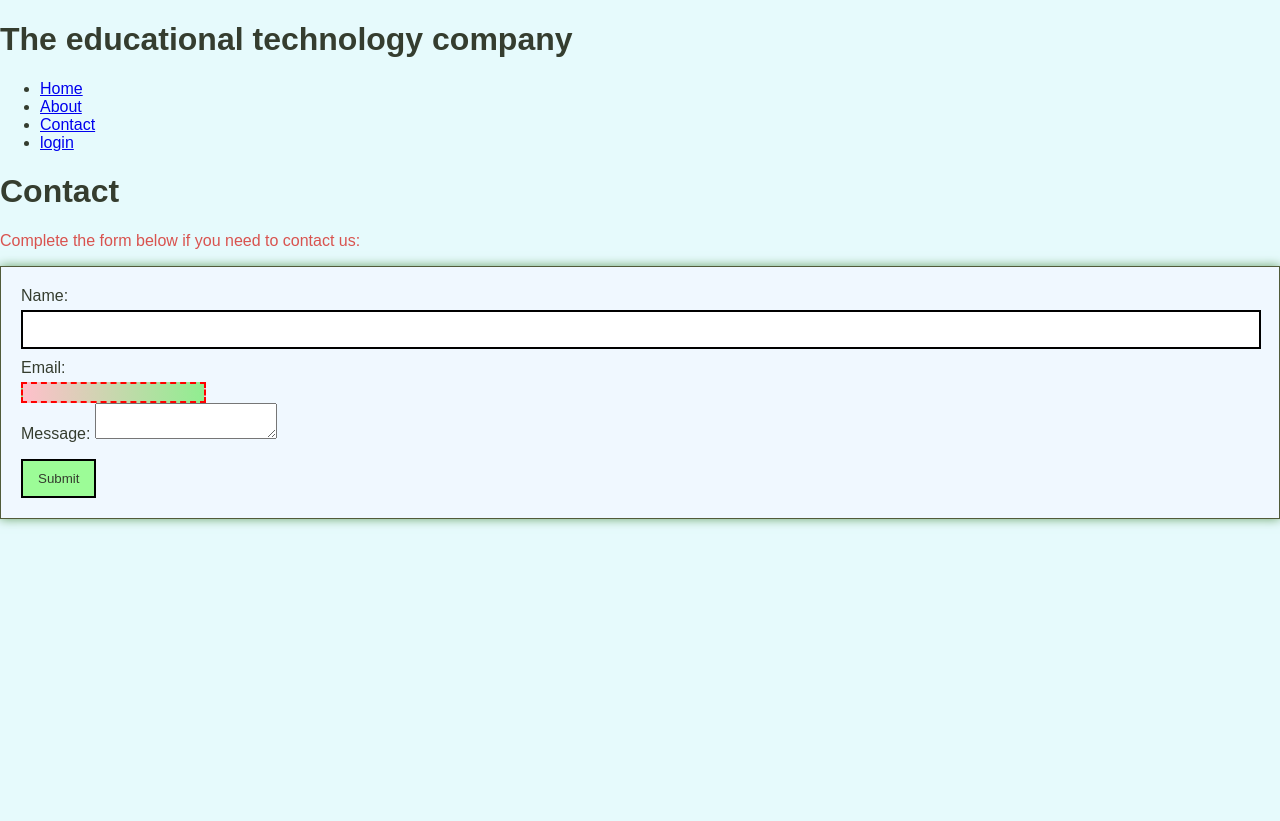
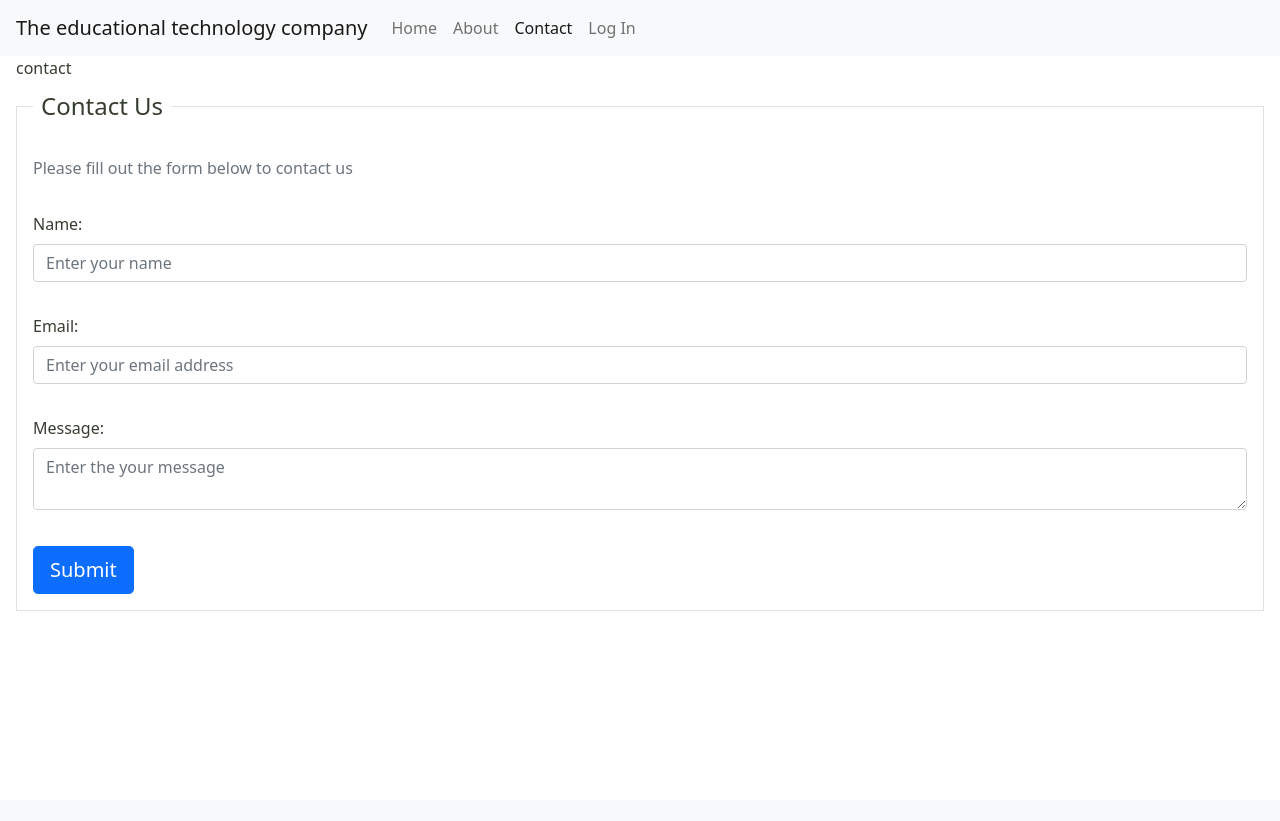
Before and after one commit to teachmachines/to-do-list, a Flask app: page /contact in a window 1280 px wide. After the commit the page ends 611 px from the top, so only its background shows below. Run offline with Flask 3, Linux system fonts and the light colour scheme; some libraries are stand-ins or nearby versions.

Commit message:
Added a bootstrap theme and nav bar to base.html Created a contact class in app.py so I can store the contact messages in the database. Updated the contact route in app.py so it can respond to a post request Added a logging function so I can store error messages in file and look at them after sessions.

```diff
--- a/app.py
+++ b/app.py
@@ -1,7 +1,7 @@
-from flask import Flask, request, render_template, url_for, redirect
+from flask import Flask, request, render_template, url_for, redirect, flash
 from markupsafe import escape
 from flask_sqlalchemy import SQLAlchemy
-
+import logging
 
 # Create the Web Server Gateway Interface Application
 # __name__ returns the file name e.g. app.py this lets us know where to find things like the template
@@ -11,6 +11,8 @@ app = Flask(__name__)
 app.config['SQLALCHEMY_DATABASE_URI'] = 'sqlite:///login.db'
 #  SQLAlchemy will not signal the application every time a change is about to be made in the database.
 app.config['SQLALCHEMY_TRACK_MODIFICATIONS'] = False
+# The secret key is used to secure the session data stored in the cookies.
+app.config['SECRET_KEY'] = 'your-unique-secret-key'
 
 # Create a database object
 db = SQLAlchemy(app)
@@ -37,9 +39,31 @@ class User(db.Model):
         return bool(User.query.filter_by(username=username, password=password).first())
 
 
+class Contact(db.Model):
+    id = db.Column(db.Integer, primary_key=True)
+    name = db.Column(db.String(30), nullable=False)
+    email = db.Column(db.String(255), nullable=False)
+    message = db.Column(db.String(255), nullable=False)
+
+    def __repr__(self):
+        return f'<Contact {self.name}>'
+
+    def __init__(self, name, email, message):
+        self.name = name
+        self.email = email
+        self.message = message
+
+
 # Create the database
 with app.app_context():
     db.create_all()
+
+# Set up logging
+logging.basicConfig(filename='app.log',
+                    filemode='w',  # Overwrites the log file
+                    level=logging.DEBUG,
+                    format='%(asctime)s - %(levelname)s - %(message)s',
+                    datefmt='%Y-%m-%d %H:%M:%S')
 
 
 @app.route('/')
@@ -57,9 +81,26 @@ def about():
     return render_template("about.html")
 
 
-@app.route("/contact")
+@app.route("/contact", methods=["GET", "POST"])
 def contact():
-    return render_template("contact.html")
+    if request.method == "GET":
+        return render_template("contact.html")
+    elif request.method == "POST":
+        name = request.form["name"]
+        email = request.form["email"]
+        message = request.form["message"]
+        new_contact = Contact(name, email, message)
+        try:
+            db.session.add(new_contact)
+            db.session.commit()
+            flash(f'Thanks {name}, your message has been sent!', 'success')
+            return render_template("contact.html")
+        except SQLAlchemy.SQLAlchemyError as e:
+            flash(f'Unfortunately you message has not been received, please try again', 'danger')
+            # Log the error
+            logging.error(e)
+            return render_template("contact.html")
+
 
 @app.route("/hello_world")
 def hello_world():
@@ -83,7 +124,6 @@ def show_post(todo_id):
     return f'Todo {todo_id}'
 
 
-
 @app.route('/login', methods=["GET", "POST"])
 def login():
     error = None
--- a/static/style.css
+++ b/static/style.css
@@ -1,49 +1,31 @@
 body {
-    font-family: Arial, sans-serif; /* Improves readability */
-    background-color: #e6fafcff; /* Azure Web background */
+
     color: #353d2fff; /* Black Olive text */
     height: 100vh;
     margin: 0;
 }
-form {
-    padding: 20px;
-    border: 1px solid #515b3aff; /* Dark Moss Green border */
-    background-color: #f0f8ff;
-    box-shadow: 0 0 10px #6ba368ff; /* Asparagus shadow */
-}
-label {
-    margin-bottom: 5px;
-    display: block;
-}
-input[type="text"],
-input[type="password"] {
-    width: calc(100% - 22px); /* Full width minus padding */
-    padding: 10px;
-    margin-bottom: 10px;
-    border: 1px solid #6ba368ff; /* Asparagus border */
-}
-input[type="submit"] {
-    background-color: #9cfc97ff; /* Light Green background */
-    color: #353d2fff; /* Black Olive text */
-    padding: 10px 15px;
-    border: none;
-    cursor: pointer;
-}
-input[type="submit"]:hover {
-    background-color: #6ba368ff; /* Asparagus background on hover */
+
+
+.btn, .form-label{
+    margin-top: 1em;
 }
 
-input:invalid {
-  border: 2px dashed red;
+
+
+
+
+.error-message {
+  color: red;
+  display: none; /* Hide by default */
 }
 
-input:invalid:required {
-  background-image: linear-gradient(to right, pink, lightgreen);
+.error-message.active {
+  display: block; /* Show when active */
+  position: absolute;
+  top: 100%;
+  left: 0;
+  width: 100%;
+  background-color: #f8d7da; /* Red tone for errors */
+  padding: 10px;
+  border: 1px solid #f5c6cb; /* Red tone for errors */
 }
-
-input:valid {
-  border: 2px solid black;
-}
-p {
-    color: #d9534f; /* Use a red tone for errors */
-}
--- /dev/null
+++ b/static/validation.js
@@ -0,0 +1,13 @@
+document.addEventListener('DOMContentLoaded', function () {
+    const inputs = document.querySelectorAll('input , textarea');
+    inputs.forEach(input => {
+        input.addEventListener('input', function () {
+            const errorMessage = this.nextElementSibling;
+            if (!this.validity.valid) {
+                errorMessage.style.display = 'block';
+            } else {
+                errorMessage.style.display = 'none';
+            }
+        });
+    });
+});
--- a/templates/about.html
+++ b/templates/about.html
@@ -1,6 +1,6 @@
 {% extends "base.html" %}
 {% block content %}
     <!-- about page -->
-    <h1>About</h1>
+    <h2 class="text-primary">>About</h2>
     <p>This is the about page</p>
 {% endblock %}
--- a/templates/base.html
+++ b/templates/base.html
@@ -2,20 +2,63 @@
 <html lang="en">
 <head>
     <title>The educational technology company</title>
+    <link rel="stylesheet" href="https://stackpath.bootstrapcdn.com/bootstrap/5.0.0-alpha1/css/bootstrap.min.css">
+
     <link rel="stylesheet" type="text/css" href="{{ url_for('static', filename='style.css') }}">
+    <!-- link to remote bootstrap  5 css -->
+
+    <!-- Bootstrap Bundle with Popper -->
+    <script src="https://cdn.jsdelivr.net/npm/bootstrap@5.3.1/dist/js/bootstrap.bundle.min.js"></script>
+
+    <meta name="viewport" content="width=device-width, initial-scale=1">
+    <meta charset="UTF-8">
+    <meta name="description" content="The educational technology company">
+    <meta name="keywords" content="education, technology, company">
+    <meta name="author" content="The educational technology company">
+
 </head>
 <body>
-    <h1> The educational technology company </h1>
-    <nav>
-        <ul>
-            <li><a href="{{ url_for('home') }}">Home</a></li>
-            <li><a href="{{ url_for('about') }}">About</a></li>
-            <li><a href="{{ url_for('contact') }}">Contact</a></li>
-            <li><a href="{{ url_for('login') }}">login</a></li>
-        </ul>
+    <nav class="navbar navbar-expand-lg navbar-light bg-light">
+        <div class="container-fluid">
+            <a class="navbar-brand" href="{{ url_for('home') }}">The educational technology company</a>
+            <button class="navbar-toggler" type="button" data-bs-toggle="collapse" data-bs-target="#navbarNav" aria-controls="navbarNav" aria-expanded="false" aria-label="Toggle navigation">
+                <span class="navbar-toggler-icon"></span>
+            </button>
+            <div class="collapse navbar-collapse" id="navbarNav">
+                <div class="navbar-nav">
+                    <a class="nav-link {% if request.endpoint == 'home' %}active" aria-current="page{% endif %}" href="{{ url_for('home') }}">Home</a>
+                    <a class="nav-link {% if request.endpoint == 'about' %}active" aria-current="page{% endif %}" href="{{ url_for('about') }}">About</a>
+                    <a class="nav-link {% if request.endpoint == 'contact' %}active" aria-current="page{% endif %}" href="{{ url_for('contact') }}">Contact</a>
+                    <a class="nav-link {% if request.endpoint == 'login' %}active" aria-current="page{% endif %}" href="{{ url_for('login') }}">Log In</a>
+                </div>
+            </div>
+        </div>
     </nav>
-    {% block content %}
-    {% endblock %}
 
+    <div class="container-fluid md-8">
+        <aside>
+            {% with messages = get_flashed_messages(with_categories=True) %}
+                {% if messages %}
+                    <ul>
+                        {% for category, message in messages %}
+                            <li class="{{ category }}">{{ message }}</li>
+                        {% endfor %}
+                    </ul>
+                {% endif %}
+            {% endwith %}
+        </aside>
+    </div>
+
+    <div class="container-fluid md-8">
+        <main>
+
+            {% block content %}
+            {% endblock %}
+
+        </main>
+    </div>
+
+
+<script src="{{ url_for('static', filename='validation.js') }}"></script>
 </body>
 </html>
--- a/templates/contact.html
+++ b/templates/contact.html
@@ -1,64 +1,47 @@
 {% extends "base.html" %}
 {% block content %}
+    {{ request.endpoint }}
     <!-- about page -->
-    <h1>Contact</h1>
-    <p>Complete the form below if you need to contact us:</p>
     <!-- TODO: Add form validation -->
     <!-- TODO: Add form submission -->
-    <form action="/contact" method="post">
-        <div class="form-group">
-            <label for="name">Name:</label>
-            <input type="text" class="form-control" id="name" name="name">
+    <form action="/contact" method="post"
+          name="message-form" id="message-form"
+          aria-labelledby="formTitle" aria-describedby="formDesc">
+        <fieldset class="border p-3">
+            <legend id="formTitle" class="float-none w-auto p-2">Contact Us</legend>
+            <p id="formDesc" class="text-muted">Please fill out the form below to contact us</p>
+            <div class="mb-3">
+                <label for="name" class="form-label">Name:</label>
+                <input type="text" class="form-control" id="name" name="name" form="message-form"
+                       placeholder="Enter your name"
+                       maxlength="30" minlength="3"
+                       pattern="\b[a-zA-Z\s]{3,30}\b" required>
+                <span class="error-message invalid-feedback" style="display:none; color:red;">
+                    Your name must be between 3 and 30 characters and contain only letters
+                </span>
             </div>
-        <div class="form-group">
-            <label for="email">Email:</label>
-            <input type="email" class="form-control" id="email" name="email"
+            <div class="mb-3">
+                <label for="email" class="form-label">Email:</label>
+                <input type="email" class="form-control" id="email" name="email" form="message-form"
+                       placeholder="Enter your email address"
                        maxlength="255"
                        minlength="5"
-                   oninvalid="this.setCustomValidity('Enter valid email address here')"
                        pattern="[a-z0-9._%+-]+@[a-z0-9.-]+\.[a-z]{2,}$" required />
+                <span class="invalid-feedback error-message" style="display:none; color:red;">
+                    Enter a valid email address
+                </span>
             </div>
-        <div class="form-group>
-            <label for="message">Message:</label>
-            <textarea class="form-control" id="message" name="message"></textarea>
+            <div class="mb-3">
+                <label for="message" class="form-label">Message:</label>
+                <textarea class="form-control" id="message" name="message" form="message-form"
+                    placeholder="Enter the your message" maxlength="255" spellcheck="true"
+                          minlength="10" required ></textarea>
+                <span class="invalid-feedback error-message" style="display:none; color:red;">
+                    Your message must be between 10 and 255 characters
+                </span>
             </div>
-        <p id="error"></p>
-        <input type="submit" onclick="validateForm()" value="Submit">
+
+                <button type="submit" class="btn btn-primary btn-lg">Submit</button>
+        </fieldset>
     </form>
-
-    <script>
-        function validateForm() {
-            let name = document.getElementById("name").value;
-            let email = document.getElementById("email").value;
-            let message = document.getElementById("message").value;
-
-            if (name == "" || email == "" || message == "") {
-                document.getElementById("error").innerHTML = "All fields are required";
-                return false;
-            }
-            else if (name.length < 3) {
-                document.getElementById("error").innerHTML = "Name must be at least 3 characters";
-                return false;
-            }
-            else if (email.length < 5) {
-                document.getElementById("error").innerHTML = "Email must be at least 5 characters";
-                return false;
-            }
-            else if (message.length < 10) {
-                document.getElementById("error").innerHTML = "Message must be at least 10 characters";
-                return false;
-            }
-            else if (email.indexOf("@") == -1) {
-                document.getElementById("error").innerHTML = "Email must contain @";
-                return false;
-            }
-            else if (email.indexOf(".") == -1) {
-                document.getElementById("error").innerHTML = "Email must contain .";
-                return false;
-            }
-            else {
-                return true;
-            }
-        }
-    </script>
 {% endblock %}
```
Also changed, not shown: db.py (line endings or trailing spaces). Lines whose indentation alone changed are shown as unchanged.
